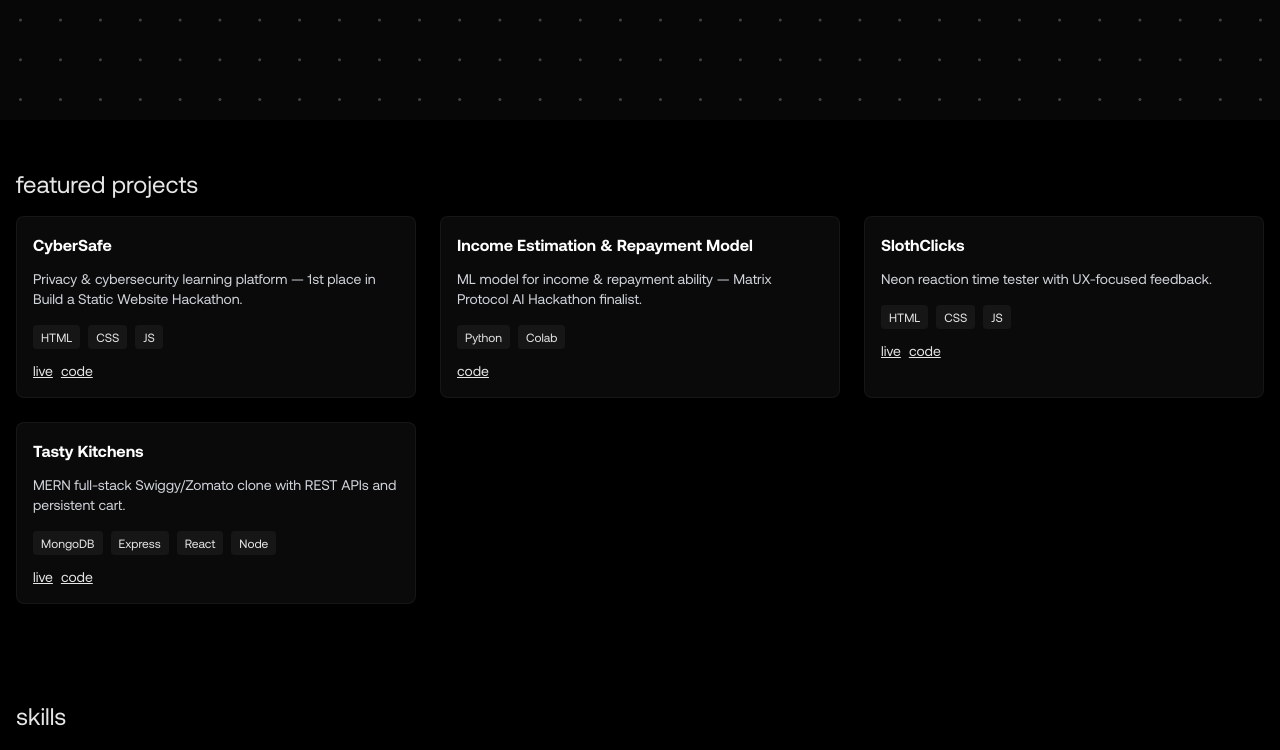
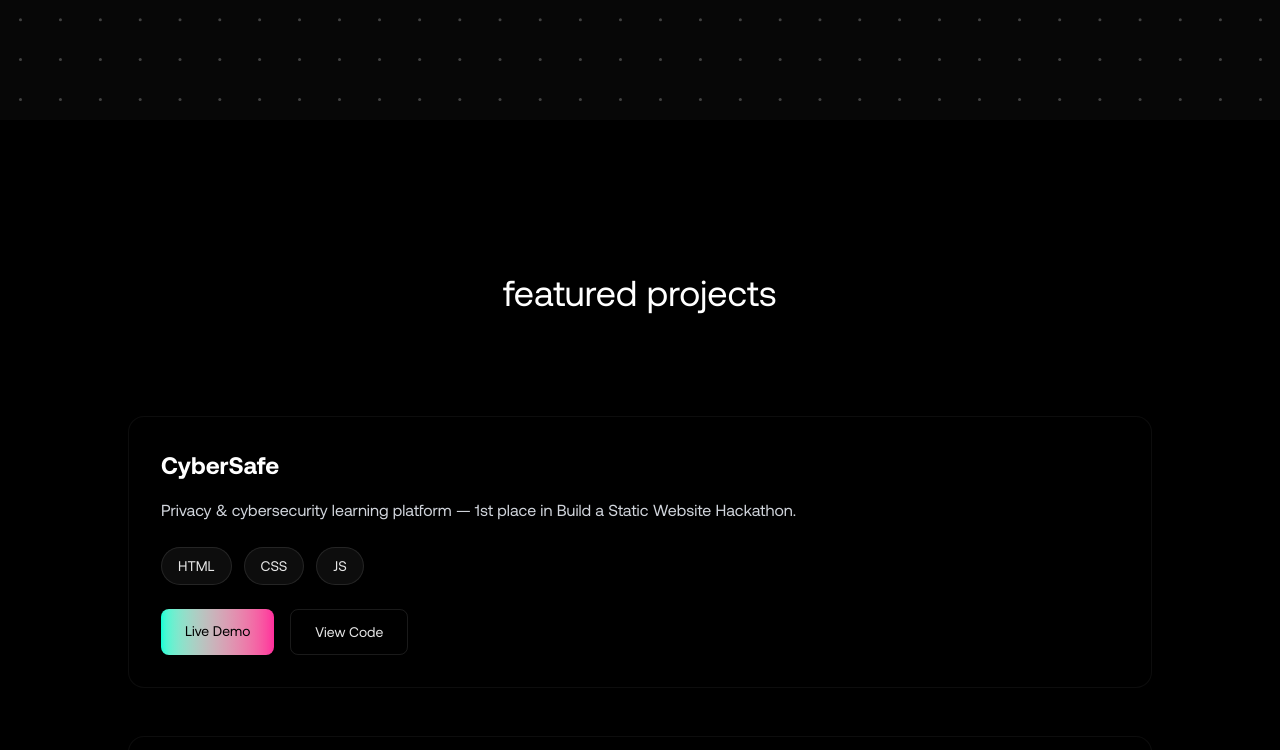
Before and after one commit to vegadarsiwork/portfolio, a Next.js app: page /demo in a window 1280 px wide. Shown: the part 680-1430 px from the top of the page. Built offline with nearby package versions, Linux system fonts and the light colour scheme.

Commit message:
New Featured Projects section

```diff
--- a/components/ui/FloatingNav.tsx
+++ b/components/ui/FloatingNav.tsx
@@ -24,10 +24,19 @@
 
 export default function FloatingNav() {
   const [isScrolled, setIsScrolled] = useState(false);
+  const [showOverlay, setShowOverlay] = useState(false);
 
   useEffect(() => {
     const handleScroll = () => {
       setIsScrolled(window.scrollY > 50);
+
+      // Check if projects section is at the top of viewport
+      const projectsSection = document.querySelector('#projects');
+      if (projectsSection) {
+        const rect = projectsSection.getBoundingClientRect();
+        // Show overlay when projects section touches the top (within 100px threshold)
+        setShowOverlay(rect.top <= 0 && rect.bottom > 0);
+      }
     };
 
     window.addEventListener('scroll', handleScroll);
@@ -71,9 +80,14 @@
             animate={{ y: 0, opacity: 1 }}
             exit={{ y: -100, opacity: 0 }}
             transition={{ duration: 0.3, type: 'spring', stiffness: 260, damping: 20 }}
-            className="fixed top-4 left-1/2 -translate-x-1/2 z-50"
+            className="fixed top-0 left-0 right-0 z-50"
           >
-            <Dock className="items-end pb-3 bg-[#070707]/95 backdrop-blur-md border border-white/10">
+            {/* Black overlay above dock - only when projects section is visible */}
+            {showOverlay && <div className="h-4 bg-black" />}
+
+            {/* Dock centered - consistent padding */}
+            <div className={`flex justify-center pt-1 ${showOverlay ? 'bg-black' : 'pt-5'}`}>
+              <Dock className="items-end pb-3 bg-[#070707]/95 backdrop-blur-md border border-white/10">
               <DockItem className="aspect-square rounded-full bg-white/5 hover:bg-white/10 transition-colors">
                 <DockLabel>home</DockLabel>
                 <DockIcon>
@@ -96,6 +110,10 @@
                 </DockItem>
               ))}
             </Dock>
+            </div>
+
+            {/* Black overlay below dock - only when projects section is visible */}
+            {showOverlay && <div className="h-6 bg-black" />}
           </motion.div>
         )}
       </AnimatePresence>
--- a/components/ui/ProjectsGrid.tsx
+++ b/components/ui/ProjectsGrid.tsx
@@ -1,26 +1,65 @@
+'use client';
 import { projects } from '@/data/projects';
+
+function ProjectCard({ project, index }: { project: typeof projects[0], index: number }) {
+  return (
+    <article
+      style={{
+        top: `${160 + index * 80}px`, // Increased spacing from 50px to 70px
+      }}
+      className="sticky bg-black rounded-2xl border border-white/5 hover:border-white/10 transition-colors shadow-xl overflow-hidden p-8"
+    >
+      <div className="mb-4 font-bold text-white text-2xl">{project.title}</div>
+      <div className="text-base text-gray-300 mb-6 leading-relaxed max-w-3xl">{project.description}</div>
+      <div className="flex gap-3 flex-wrap mb-6">
+        {project.tech.map(t => (
+          <span key={t} className="text-sm bg-white/5 px-4 py-2 rounded-full border border-white/10">
+            {t}
+          </span>
+        ))}
+      </div>
+      <div className="flex gap-4">
+        {project.demo && (
+          <a
+            className="text-sm px-6 py-3 bg-gradient-to-r from-accent-1 to-accent-2 text-black rounded-lg font-medium hover:opacity-90 transition"
+            href={project.demo}
+            target="_blank"
+            rel="noreferrer"
+          >
+            Live Demo
+          </a>
+        )}
+        {project.repo && (
+          <a
+            className="text-sm px-6 py-3 border border-white/10 rounded-lg hover:bg-white/5 transition"
+            href={project.repo}
+            target="_blank"
+            rel="noreferrer"
+          >
+            View Code
+          </a>
+        )}
+      </div>
+    </article>
+  );
+}
 
 export default function ProjectsGrid() {
   return (
-    <section id="projects" className="py-12 bg-black">
+    <section id="projects" className="relative pt-32 pb-20 bg-black min-h-screen">
       <div className="container mx-auto px-4">
-        <h2 className="font-monoHead text-2xl mb-4">featured projects</h2>
-        <div className="grid grid-cols-1 md:grid-cols-2 lg:grid-cols-3 gap-6">
-          {projects.map(p => (
-            <article key={p.id} className="bg-[#0a0a0a] rounded-lg p-4 border border-white/5 hover:shadow-lg transition">
-              <div className="mb-3 font-bold text-white">{p.title}</div>
-              <div className="text-sm text-gray-300 mb-4">{p.description}</div>
-              <div className="flex gap-2 flex-wrap mb-3">
-                {p.tech.map(t => <span key={t} className="text-xs bg-white/5 px-2 py-1 rounded">{t}</span>)}
-              </div>
-              <div className="mt-auto flex gap-2">
-                {p.demo && <a className="text-sm underline" href={p.demo} target="_blank" rel="noreferrer">live</a>}
-                {p.repo && <a className="text-sm underline" href={p.repo} target="_blank" rel="noreferrer">code</a>}
-              </div>
-            </article>
+        {/* Sticky Header - locks at top when scrolling */}
+        <div className="sticky top-20 z-20 bg-black py-6 mb-20">
+          <h2 className="font-monoHead text-4xl text-center text-white">featured projects</h2>
+        </div>
+
+        {/* Stacking Cards */}
+        <div className="max-w-5xl mx-auto space-y-12">
+          {projects.map((project, index) => (
+            <ProjectCard key={project.id} project={project} index={index} />
           ))}
         </div>
       </div>
     </section>
-  )
+  );
 }
```
